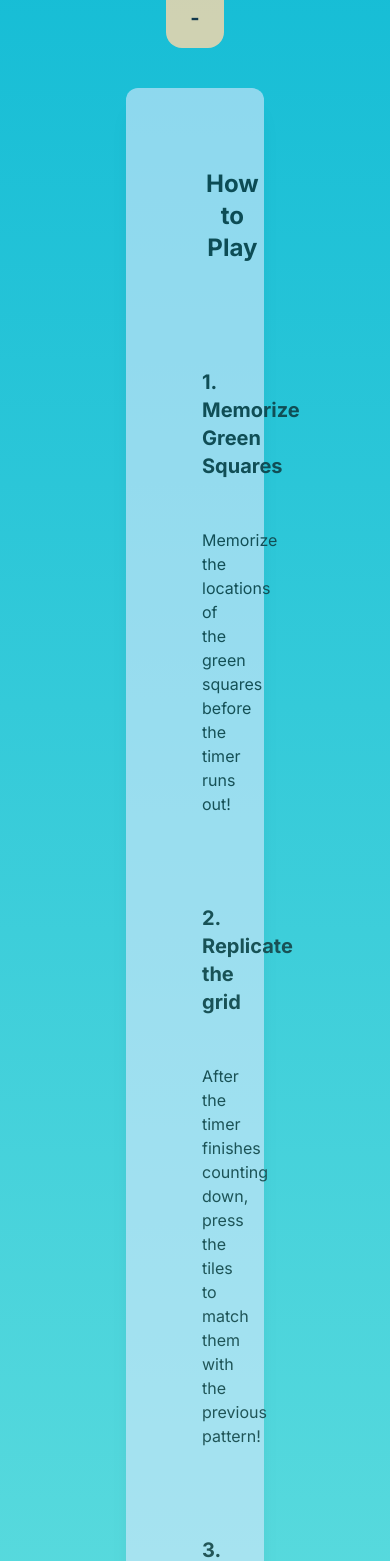
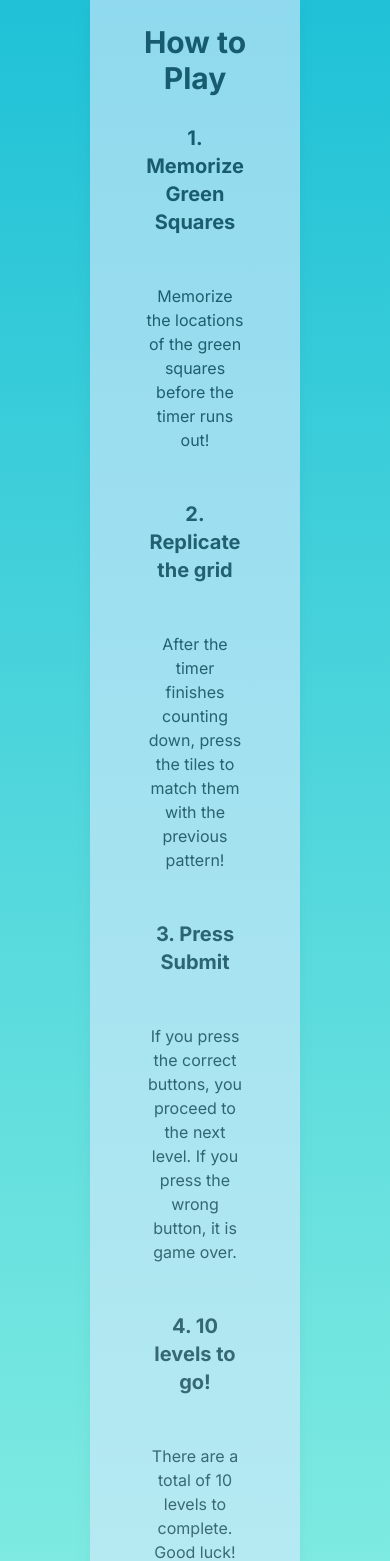
Before and after one commit to elseti/Griddy-Web-Game, a Next.js app in the folder griddy-game/: page / in a window 390 px wide. Shown: the part 432-1993 px from the top of the page. Built offline with nearby package versions, Linux system fonts and the light colour scheme; no server answers.

Commit message:
fix: fixed phone breakpoints

```diff
--- a/griddy-game/src/app/game/GriddyGame.js
+++ b/griddy-game/src/app/game/GriddyGame.js
@@ -161,10 +161,10 @@ export default function GriddyGame(){
                 <div className="rounded-3xl px-14 py-7 text-5xl lg:text-7xl font-bold p-10 mt-10">
                     {endingTitle}
                 </div>
-                <p className="w-1/3 transition-opacity ease-in delay-100 duration-1000 text-xl p-3 text-center justify-between rounded-2xl">
+                <p className="lg:w-1/3 transition-opacity ease-in delay-100 duration-1000 text-xl p-3 text-center justify-between rounded-2xl">
                     Your current level: {currentLevel === 10 ? (<b>10</b>) : (<b>{currentLevel - 1}</b>)}
                 </p>
-                <p className="w-1/3 transition-opacity ease-in delay-100 duration-1000 text-xl p-3 text-center justify-between rounded-2xl">
+                <p className="lgw-1/3 transition-opacity ease-in delay-100 duration-1000 text-xl p-3 text-center justify-between rounded-2xl">
                     Your highest level: <b>{highScore}</b>
                 </p>
                 <p className="transition ease-in-out delay-10 rounded-xl text-3xl px-10 py-5 mt-10">
--- a/griddy-game/src/app/page.js
+++ b/griddy-game/src/app/page.js
@@ -38,49 +38,49 @@ export default function Home(){
   };
 
   return (
-      <div className="flex flex-col justify-center items-center p-20 bg-gradient-to-b from-cyan-500 to-teal-200 text-black items-center h-full">
-        <p className={`${showWelcome ? "opacity-100" : "opacity-0"} transition-opacity ease-in delay-100 duration-1000 text-slate-900 md:p-0 text-5xl font-bold p-4 m-10 mx-auto text-center justify-between`}>
+      <div className="flex flex-col justify-center text-center items-center p-20 bg-gradient-to-b from-cyan-500 to-teal-200 text-slate-900 h-full">
+        <p className={`${showWelcome ? "opacity-100" : "opacity-0"} transition-opacity ease-in delay-100 duration-1000 md:p-0 text-5xl font-bold lg:p-4 m-10 mx-auto text-center justify-between`}>
             Welcome to Griddy Game!
         </p>
-        <p className={`${showWelcome ? "opacity-80" : "opacity-0"} bg-orange-200 w-1/4 transition-opacity ease-in delay-100 text-slate-900 duration-1000 text-xl p-4 text-center justify-between rounded-2xl`}>
+        <p className={`${showWelcome ? "opacity-80" : "opacity-0"} bg-orange-200 lg:w-1/4 transition-opacity ease-in delay-100 duration-1000 text-xl p-4 text-center justify-between rounded-2xl`}>
             Your highest level: <b>{highScore}</b>
         </p>
-        <div className={`${showWelcome ? "opacity-60" : "opacity-0"} w-3/5 shadow-xl transition-opacity ease-in delay-700 duration-1000 flex flex-col justify-center bg-blue-100 p-10 rounded-xl m-10`}>
-          <p className="md:p-0 text-2xl font-bold p-10 mb-7 mx-auto text-center justify-between">
+        <div className={`${showWelcome ? "opacity-60" : "opacity-0"} lg:w-3/5 shadow-xl transition-opacity ease-in delay-700 duration-1000 flex flex-col justify-center bg-blue-100 p-10 rounded-xl m-10`}>
+          <p className="text-3xl font-bold p-3 text-center justify-between">
               How to Play
           </p>
-          <div className="p-5">
-            <p className={`md:p-0 text-xl font-bold p-4 mb-4 mx-auto text-center justify-between`}>
+          <div className="lg:p-5">
+            <p className="text-xl font-bold p-4 mb-4 mx-auto text-center justify-between">
               1. Memorize Green Squares
             </p>
-            <p className={`md:p-0 text-l p-4 mb-4 mx-auto text-center justify-between`}>
+            <p className="md:p-0 text-l p-4 mb-4 mx-auto text-center justify-between">
               Memorize the locations of the green squares before the timer runs out!
             </p>
           </div>
 
-          <div className="p-5">
-            <p className={`md:p-0 text-xl font-bold p-4 mb-4 mx-auto text-center justify-between`}>
+          <div className="lg:p-5">
+            <p className="text-xl font-bold p-4 mb-4 mx-auto text-center justify-between">
               2. Replicate the grid
             </p>
-            <p className={`md:p-0 text-l p-4 mb-4 mx-auto text-center justify-between`}>
+            <p className="md:p-0 text-l p-4 mb-4 mx-auto text-center justify-between">
               After the timer finishes counting down, press the tiles to match them with the previous pattern!
             </p>
           </div>
 
-          <div className="p-5">
-            <p className={`md:p-0 text-xl font-bold p-4 mb-4 mx-auto text-center justify-between`}>
+          <div className="lg:p-5">
+            <p className="text-xl font-bold p-4 mb-4 mx-auto text-center justify-between">
               3. Press Submit
             </p>
-            <p className={`md:p-0 text-l p-4 mb-4 mx-auto text-center justify-between`}>
+            <p className="md:p-0 text-l p-4 mb-4 mx-auto text-center justify-between">
               If you press the correct buttons, you proceed to the next level. If you press the wrong button, it is game over.
             </p>
           </div>
 
-          <div className="p-5">
-            <p className={`md:p-0 text-xl font-bold p-4 mb-4 mx-auto text-center justify-between`}>
+          <div className="lg:p-5">
+            <p className="text-xl font-bold p-4 mb-4 mx-auto text-center justify-between">
               4. 10 levels to go!
             </p>
-            <p className={`md:p-0 text-l p-4 mb-4 mx-auto text-center justify-between`}>
+            <p className="md:p-0 text-l p-4 mb-4 mx-auto text-center justify-between">
               There are a total of 10 levels to complete. Good luck!
             </p>
           </div>
@@ -92,7 +92,7 @@ export default function Home(){
             Warm up... and click this button once you are ready!
           </p>
           <button onClick={()=> startClicked()}>
-            <p className="animate-bounce transition ease-in-out delay-10 bg-orange-400 hover:bg-orange-500 hover:scale-110 duration-300 rounded-xl text-3xl text-slate-900 px-10 py-5 mt-10">
+            <p className="animate-bounce transition ease-in-out delay-10 bg-orange-400 hover:bg-orange-500 hover:scale-110 duration-300 rounded-xl text-3xl px-10 py-5 mt-10">
                 Start Game!
             </p>
           </button>
```
